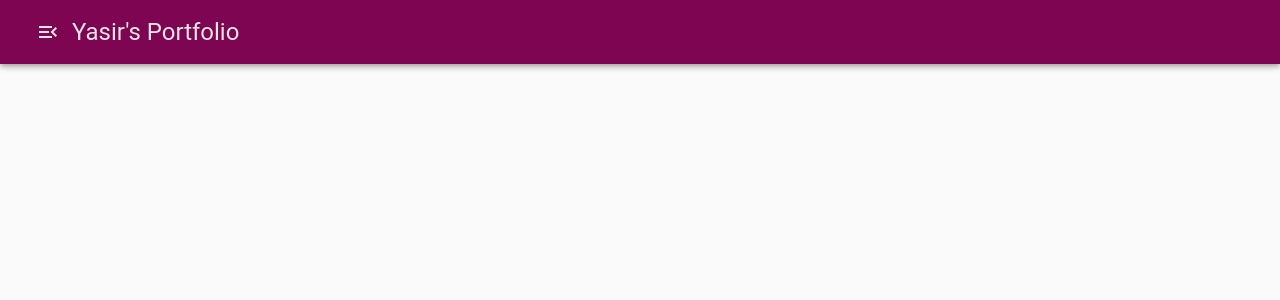
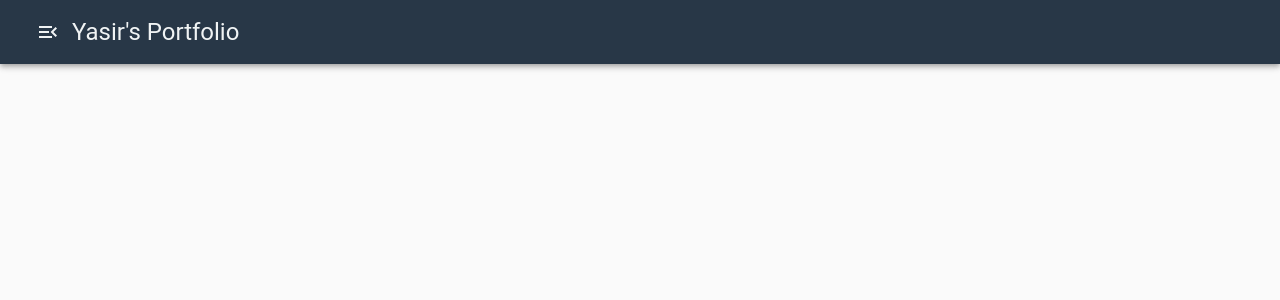
Before and after one commit to yasirshahid/venture_web, a React (Create React App) app: page / in a window 1280 px wide. Shown: the top 300 px of the page. Built offline with nearby package versions, Linux system fonts and the light colour scheme.

Commit message:
color change

```diff
--- a/src/components/Navbar.js
+++ b/src/components/Navbar.js
@@ -30,7 +30,7 @@ import yasirProfile from "../yasirProfile.png"
 const useStyles = makeStyles(theme=>({
     menuSliderContainer: {
         width: 250,
-        background: "#2554C7",
+        background: "#117A65",
         height:"100rem"
 
     },
@@ -41,7 +41,7 @@ const useStyles = makeStyles(theme=>({
         height: theme.spacing(13)
     },
     listItem:{
-        color: "#E5E4E2"
+        color: "#F0F3F4 "
     }
 }));
 
@@ -107,12 +107,12 @@ const toggleSlider = (slider, open) => () => {
         <>
 
         <Box component="nav">
-            <AppBar position="static" style={{background: "#7D0552"}}>
+            <AppBar position="static" style={{background: "#283747"}}>
                 <Toolbar>
                     <IconButton onClick={toggleSlider("right", true)}>
-                        <MenuOpen style={{color:"#E5E4E2"}}/>
+                        <MenuOpen style={{color:"#F0F3F4"}}/>
                     </IconButton>
-                    <Typography style={{color:"#E5E4E2"}}  variant="h5">
+                    <Typography style={{color:"#F0F3F4"}}  variant="h5">
                         Yasir's Portfolio
                     </Typography>
                     <MobilRightMenuSlider
```
